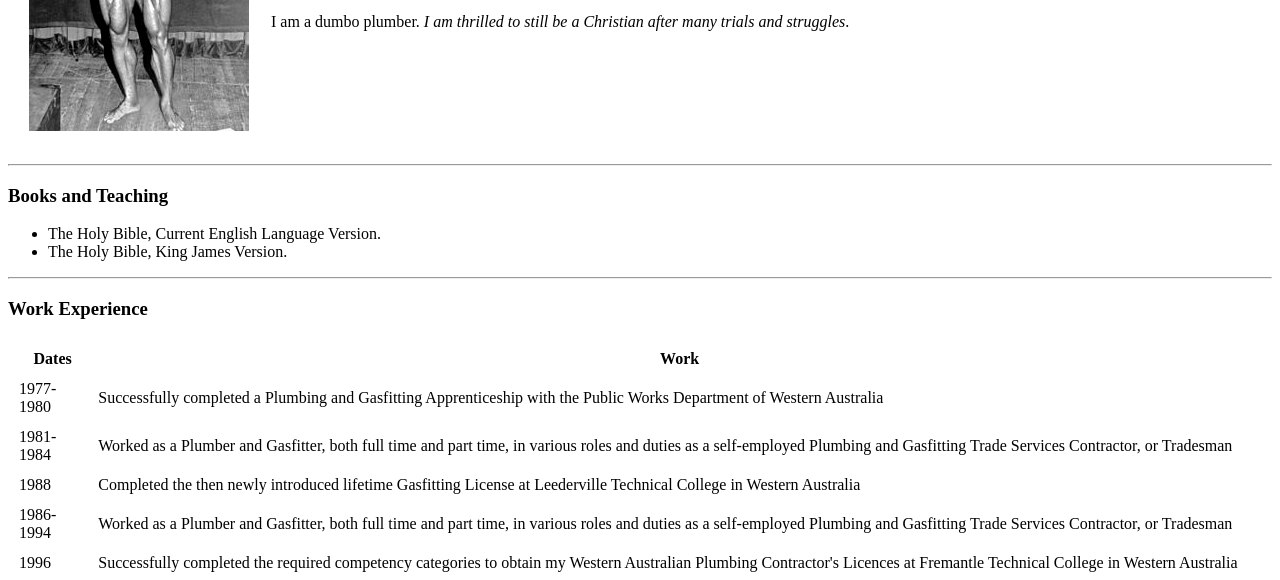
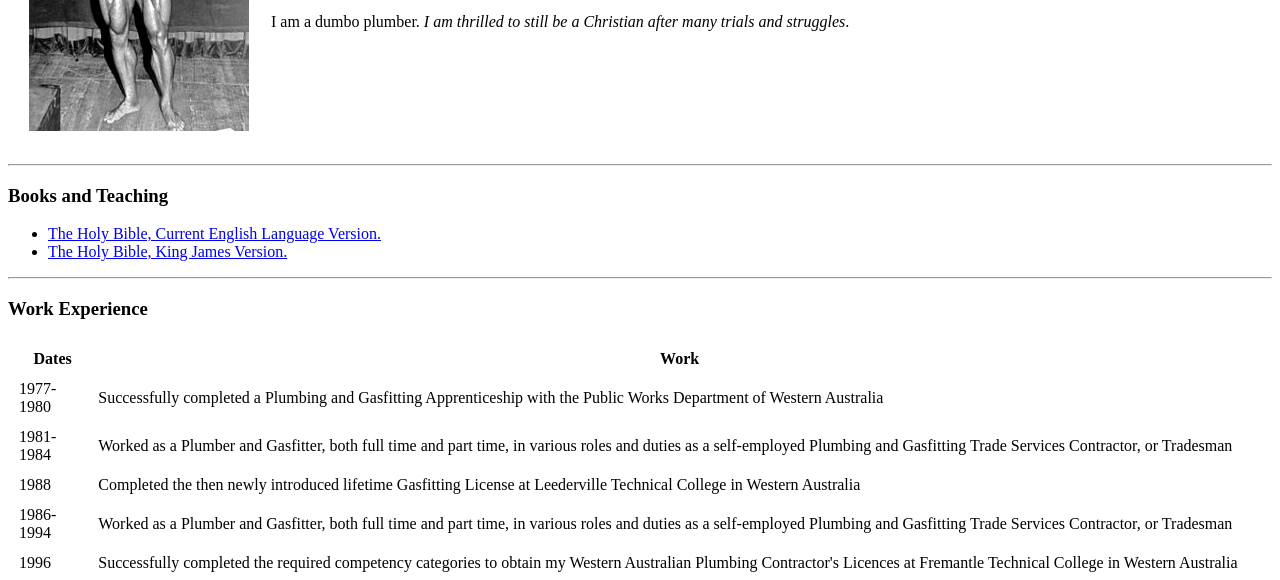
Before and after one commit to jimg343343/cv, a plain HTML site: page index.html in a window 1280 px wide. Shown: the part 218-798 px from the top of the page. Drawn offline with Linux system fonts and the light colour scheme.

Commit message:
Update index.html

```diff
--- a/index.html
+++ b/index.html
@@ -21,8 +21,8 @@
   <hr>
   <h3>Books and Teaching</h3>
   <ul>
-    <li>The Holy Bible, Current English Language Version.
-    <li>The Holy Bible, King James Version.
+    <li><a href="https://www.bibles.live/bible-celv/aOT/aaGenesis/aaGen01celv.html?scrollto=o1">The Holy Bible, Current English Language Version.</a></li>
+    <li><a href="https://www.bibles.live/bible-kjv/aOT/aaGenesis/aaGen01kjv.html?scrollto=o1">The Holy Bible, King James Version.</a></li>
   </ul>
   <hr>
   <h3>Work Experience</h3>
```
